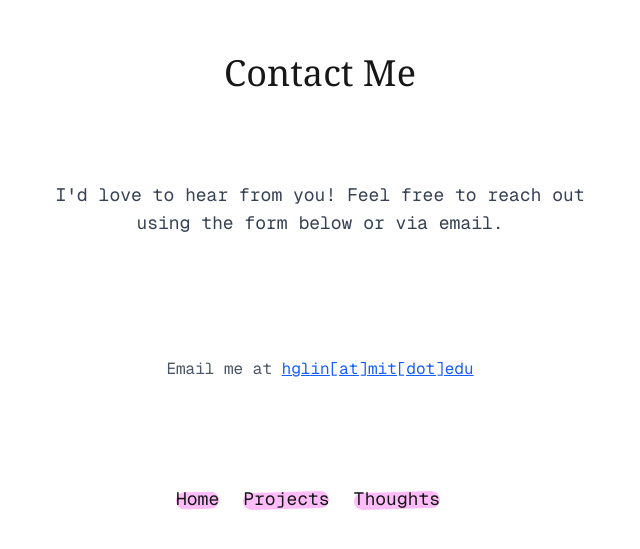
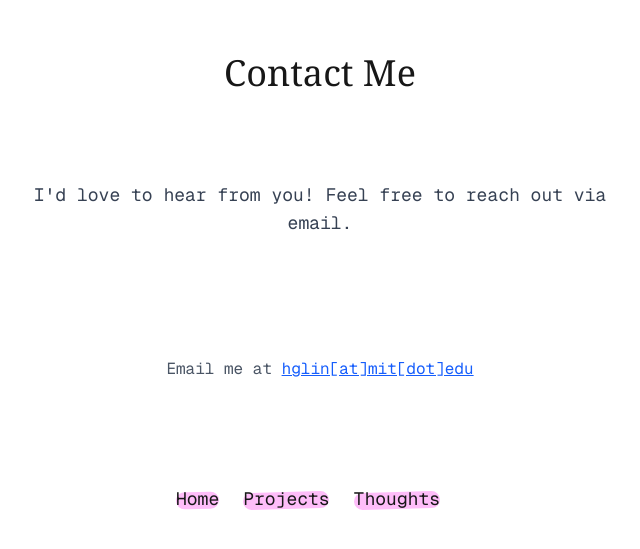
Before and after one commit to saltyquackerd/haileylin, a Next.js app: page /contact in a window 1280 px wide. Shown: the part 113-662 px from the top of the page, without its empty margins (320-960 px from the left). Built offline with nearby package versions, Linux system fonts and the light colour scheme; a web font is replaced by a local one.

Commit message:
remove form

```diff
--- a/app/contact/page.tsx
+++ b/app/contact/page.tsx
@@ -5,7 +5,7 @@ export default function ContactPage() {
       <div className="min-h-screen px-16 pb-20 gap-16 sm:px-64 pt-8 font-[family-name:var(--font-geist-mono)] flex flex-col items-center justify-center">
         <h1 className="text-4xl mt-10 mb-6 font-serif">Contact Me</h1>
         <p className="text-lg mb-6 text-gray-700 text-center max-w-xl">
-          I'd love to hear from you! Feel free to reach out using the form below or via email.
+          I'd love to hear from you! Feel free to reach out via email.
         </p>
         <div className="mt-8 text-gray-600 text-center">
           Email me at <a href="mailto:hglin@mit.edu" className="text-blue-600 underline">hglin[at]mit[dot]edu</a>
```
